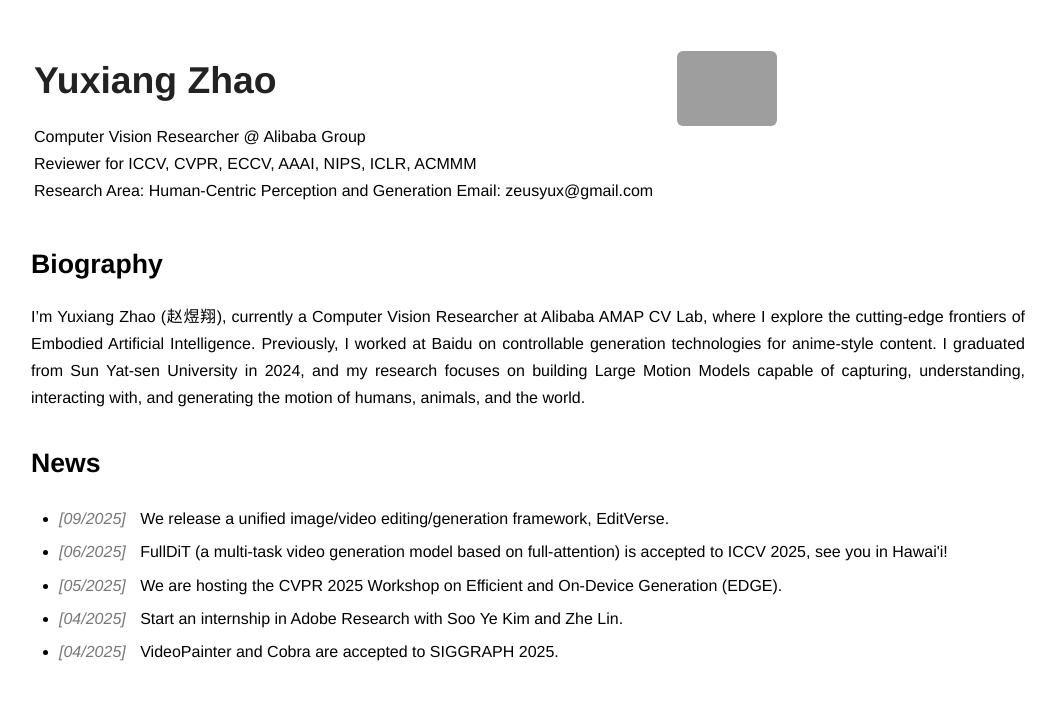
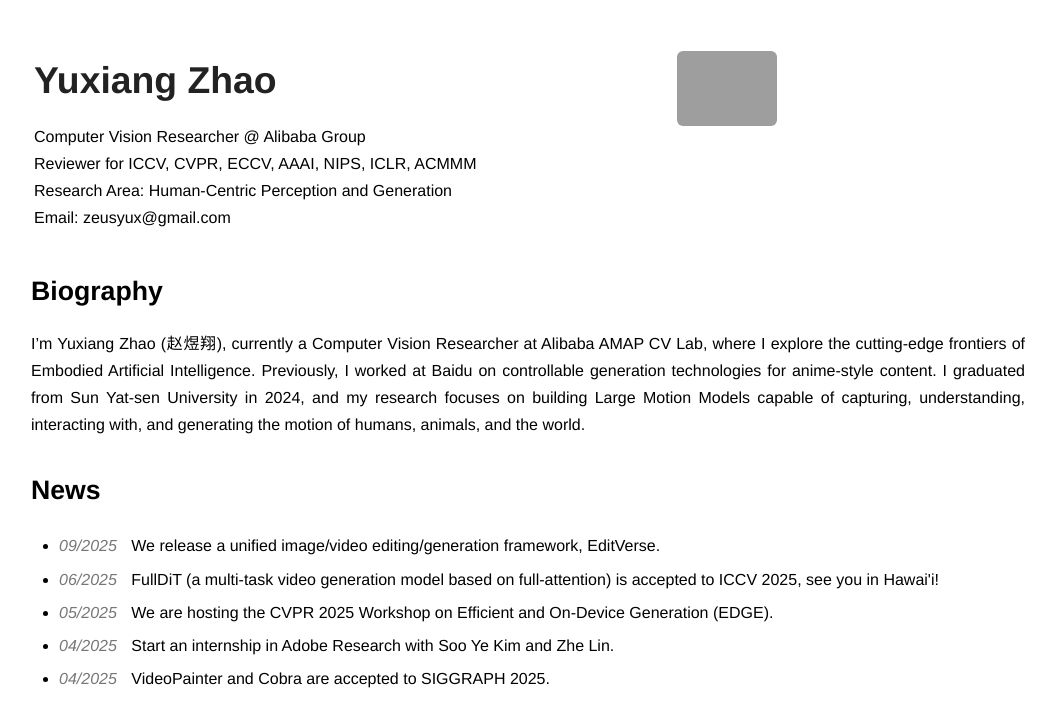
Before and after one commit to zeusyux/yuxiangzhao, a plain HTML site: page index.html in a window 1280 px wide. Shown: the whole page, without its empty margins (112-1167 px from the left). Drawn offline with Linux system fonts and the light colour scheme; grey boxes are pictures that could not be loaded.

Commit message:
Update index.html

```diff
--- a/index.html
+++ b/index.html
@@ -54,7 +54,7 @@
                                 <p style="text-align:left; margin: 5px 0;">
                                     Computer Vision Researcher @ Alibaba Group<br>
                                     Reviewer for ICCV, CVPR, ECCV, AAAI, NIPS, ICLR, ACMMM<br>
-                                    Research Area: Human-Centric Perception and Generation
+                                    Research Area: Human-Centric Perception and Generation<br>
                                     Email: zeusyux@gmail.com
                                 </p>
                             </td>
@@ -72,11 +72,11 @@
                     <!-- 新闻列表：使用统一的 .custom-list 类 -->
                     <h2 style="font-size: 20pt; margin-top: 30px; margin-bottom: 15px;">News</h2>
                     <ul class="custom-list news-list">
-                        <li><span class="news-date">[09/2025]</span> <span class="news-content">We release a unified image/video editing/generation framework, EditVerse.</span></li>
-                        <li><span class="news-date">[06/2025]</span> <span class="news-content">FullDiT (a multi-task video generation model based on full-attention) is accepted to ICCV 2025, see you in Hawai'i!</span></li>
-                        <li><span class="news-date">[05/2025]</span> <span class="news-content">We are hosting the CVPR 2025 Workshop on Efficient and On-Device Generation (EDGE).</span></li>
-                        <li><span class="news-date">[04/2025]</span> <span class="news-content">Start an internship in Adobe Research with Soo Ye Kim and Zhe Lin.</span></li>
-                        <li><span class="news-date">[04/2025]</span> <span class="news-content">VideoPainter and Cobra are accepted to SIGGRAPH 2025.</span></li>
+                        <li><span class="news-date">09/2025</span> <span class="news-content">We release a unified image/video editing/generation framework, EditVerse.</span></li>
+                        <li><span class="news-date">06/2025</span> <span class="news-content">FullDiT (a multi-task video generation model based on full-attention) is accepted to ICCV 2025, see you in Hawai'i!</span></li>
+                        <li><span class="news-date">05/2025</span> <span class="news-content">We are hosting the CVPR 2025 Workshop on Efficient and On-Device Generation (EDGE).</span></li>
+                        <li><span class="news-date">04/2025</span> <span class="news-content">Start an internship in Adobe Research with Soo Ye Kim and Zhe Lin.</span></li>
+                        <li><span class="news-date">04/2025</span> <span class="news-content">VideoPainter and Cobra are accepted to SIGGRAPH 2025.</span></li>
                     </ul>
 
                     <!--
```
